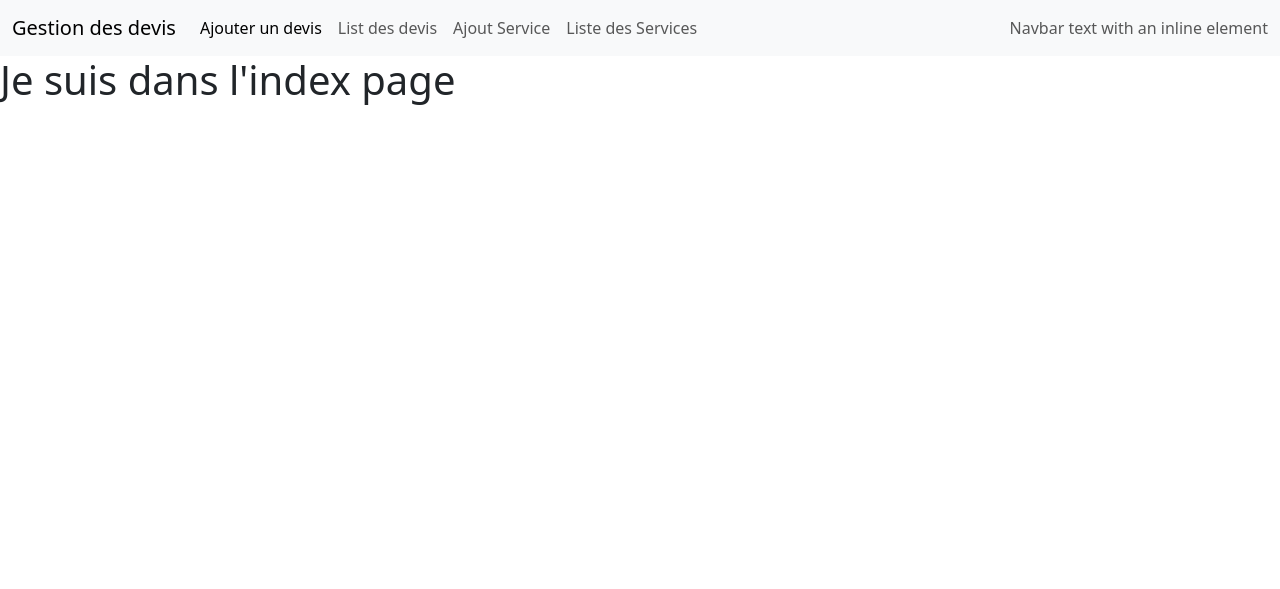
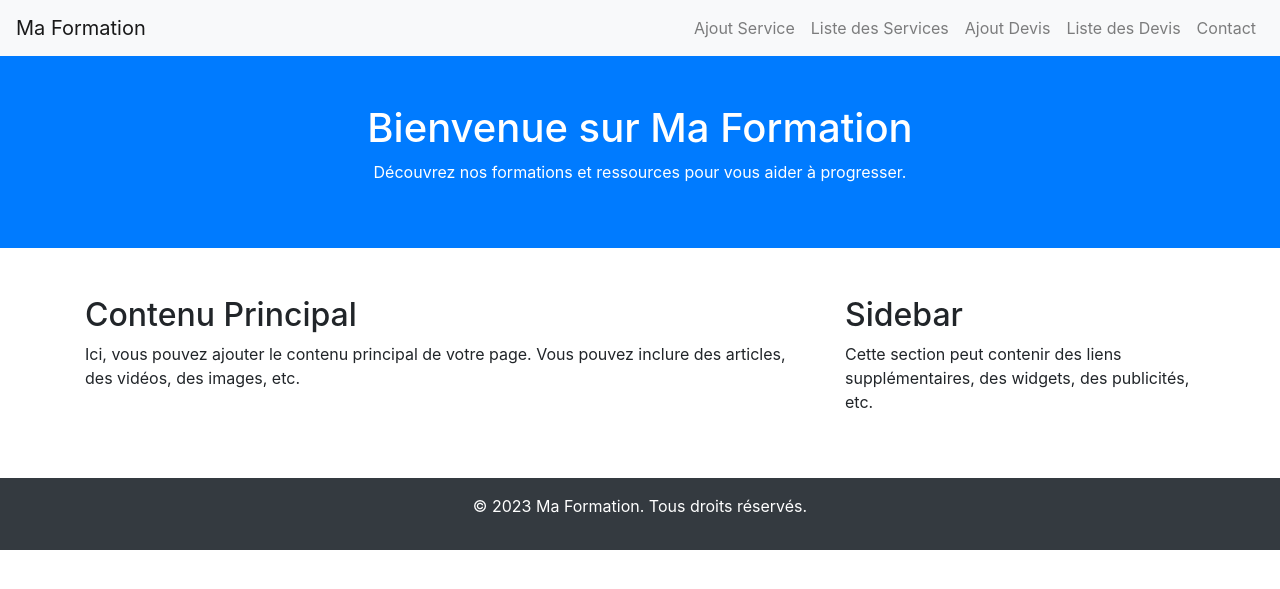
Before and after one commit to Alfredveve/deviProjet, a Django app: page / in a window 1280 px wide. Shown: the top 589 px of the page. Run offline with Django 5.2, Linux system fonts and the light colour scheme; some libraries are stand-ins or nearby versions.

Commit message:
Dernière modification

```diff
--- a/DevisProjet/appDevis/models.py
+++ b/DevisProjet/appDevis/models.py
@@ -1,6 +1,7 @@
 from django.db import models
 from django_countries.fields import CountryField
 from phonenumber_field.modelfields import PhoneNumberField
+
 
 class Service(models.Model):
     nom = models.CharField(max_length=100)
@@ -10,6 +11,7 @@ class Service(models.Model):
 
     def __str__(self):
         return self.nom
+
 
 class Devis(models.Model):
     service = models.ForeignKey('Service', on_delete=models.CASCADE)
--- a/DevisProjet/appDevis/templates/app/base.html
+++ b/DevisProjet/appDevis/templates/app/base.html
@@ -4,7 +4,8 @@
     <meta charset="utf-8">
     <meta name="viewport" content="width=device-width, initial-scale=1">
     <title>Bootstrap demo</title>
-    <link href="https://cdn.jsdelivr.net/npm/bootstrap@5.3.3/dist/css/bootstrap.min.css" rel="stylesheet" integrity="sha384-QWTKZyjpPEjISv5WaRU9OFeRpok6YctnYmDr5pNlyT2bRjXh0JMhjY6hW+ALEwIH" crossorigin="anonymous">
+
+    <link href="https://stackpath.bootstrapcdn.com/bootstrap/4.5.2/css/bootstrap.min.css" rel="stylesheet">
   </head>
   <body>
 
@@ -19,6 +20,9 @@
         {% endblock %}
 
     </section>
-    <script src="https://cdn.jsdelivr.net/npm/@popperjs/core@2.11.8/dist/umd/popper.min.js" integrity="sha384-I7E8VVD/ismYTF4hNIPjVp/Zjvgyol6VFvRkX/vR+Vc4jQkC+hVqc2pM8ODewa9r" crossorigin="anonymous"></script>
-    <script src="https://cdn.jsdelivr.net/npm/bootstrap@5.3.3/dist/js/bootstrap.min.js" integrity="sha384-0pUGZvbkm6XF6gxjEnlmuGrJXVbNuzT9qBBavbLwCsOGabYfZo0T0to5eqruptLy" crossorigin="anonymous"></script>  </body>
+
+     <!-- Bootstrap JS and dependencies -->
+     <script src="https://code.jquery.com/jquery-3.5.1.slim.min.js"></script>
+     <script src="https://cdn.jsdelivr.net/npm/@popperjs/core@2.5.4/dist/umd/popper.min.js"></script>
+     <script src="https://stackpath.bootstrapcdn.com/bootstrap/4.5.2/js/bootstrap.min.js"></script>
 </html>
--- /dev/null
+++ b/DevisProjet/appDevis/templates/app/footer.html
@@ -0,0 +1,4 @@
+  <!-- Footer -->
+  <footer class="bg-dark text-white text-center py-3">
+    <p>&copy; 2023 Ma Formation. Tous droits réservés.</p>
+</footer>
--- /dev/null
+++ b/DevisProjet/appDevis/templates/app/header.html
@@ -0,0 +1,5 @@
+ <!-- Header -->
+ <header class="bg-primary text-white text-center py-5">
+    <h1>Bienvenue sur Ma Formation</h1>
+    <p>Découvrez nos formations et ressources pour vous aider à progresser.</p>
+</header>
--- a/DevisProjet/appDevis/templates/app/index.html
+++ b/DevisProjet/appDevis/templates/app/index.html
@@ -1,5 +1,24 @@
 {% extends 'app/base.html' %}
 
 {% block section %}
-          <h1>Je suis dans l'index page</h1>
+
+
+{% include 'app/header.html' %}
+
+   <!-- Main Content -->
+   <div class="container my-5">
+    <div class="row">
+        <div class="col-md-8">
+            <h2>Contenu Principal</h2>
+            <p>Ici, vous pouvez ajouter le contenu principal de votre page. Vous pouvez inclure des articles, des vidéos, des images, etc.</p>
+        </div>
+        <div class="col-md-4">
+            <h2>Sidebar</h2>
+            <p>Cette section peut contenir des liens supplémentaires, des widgets, des publicités, etc.</p>
+        </div>
+    </div>
+</div>
+
+{% include 'app/footer.html' %}
+
 {% endblock %}
--- a/DevisProjet/appDevis/templates/app/navbar.html
+++ b/DevisProjet/appDevis/templates/app/navbar.html
@@ -1,27 +1,27 @@
-<nav class="navbar navbar-expand-lg bg-body-tertiary">
-    <div class="container-fluid">
-      <a class="navbar-brand" href="{% url 'index' %}">Gestion des devis</a>
-      <button class="navbar-toggler" type="button" data-bs-toggle="collapse" data-bs-target="#navbarText" aria-controls="navbarText" aria-expanded="false" aria-label="Toggle navigation">
-        <span class="navbar-toggler-icon"></span>
-      </button>
-      <div class="collapse navbar-collapse" id="navbarText">
-        <ul class="navbar-nav me-auto mb-2 mb-lg-0">
+ <!-- Navbar -->
+ <nav class="navbar navbar-expand-lg navbar-light bg-light">
+  <a class="navbar-brand" href="{% url 'index' %}">Ma Formation</a>
+  <button class="navbar-toggler" type="button" data-toggle="collapse" data-target="#navbarNav" aria-controls="navbarNav" aria-expanded="false" aria-label="Toggle navigation">
+      <span class="navbar-toggler-icon"></span>
+  </button>
+  <div class="collapse navbar-collapse" id="navbarNav">
+      <ul class="navbar-nav ml-auto">
+
           <li class="nav-item">
-            <a class="nav-link active" aria-current="page" href="{% url 'createD' %}">Ajouter un devis</a>
+              <a class="nav-link" href="{% url 'createS' %}">Ajout Service</a>
           </li>
           <li class="nav-item">
-            <a class="nav-link" href="{% url 'listDevis' %}">List des devis</a>
+              <a class="nav-link" href="{% url 'listService' %}">Liste des Services</a>
           </li>
           <li class="nav-item">
-            <a class="nav-link" href="{% url 'createS' %}">Ajout Service</a>
+            <a class="nav-link" href="{% url 'createD' %}">Ajout Devis</a>
+        </li>
+          <li class="nav-item">
+              <a class="nav-link" href="{% url 'listDevis' %}">Liste des Devis</a>
           </li>
           <li class="nav-item">
-            <a class="nav-link" href="{% url 'listService' %}">Liste des Services</a>
+              <a class="nav-link" href="#">Contact</a>
           </li>
-        </ul>
-        <span class="navbar-text">
-          Navbar text with an inline element
-        </span>
-      </div>
-    </div>
-  </nav>
+      </ul>
+  </div>
+</nav>
```
